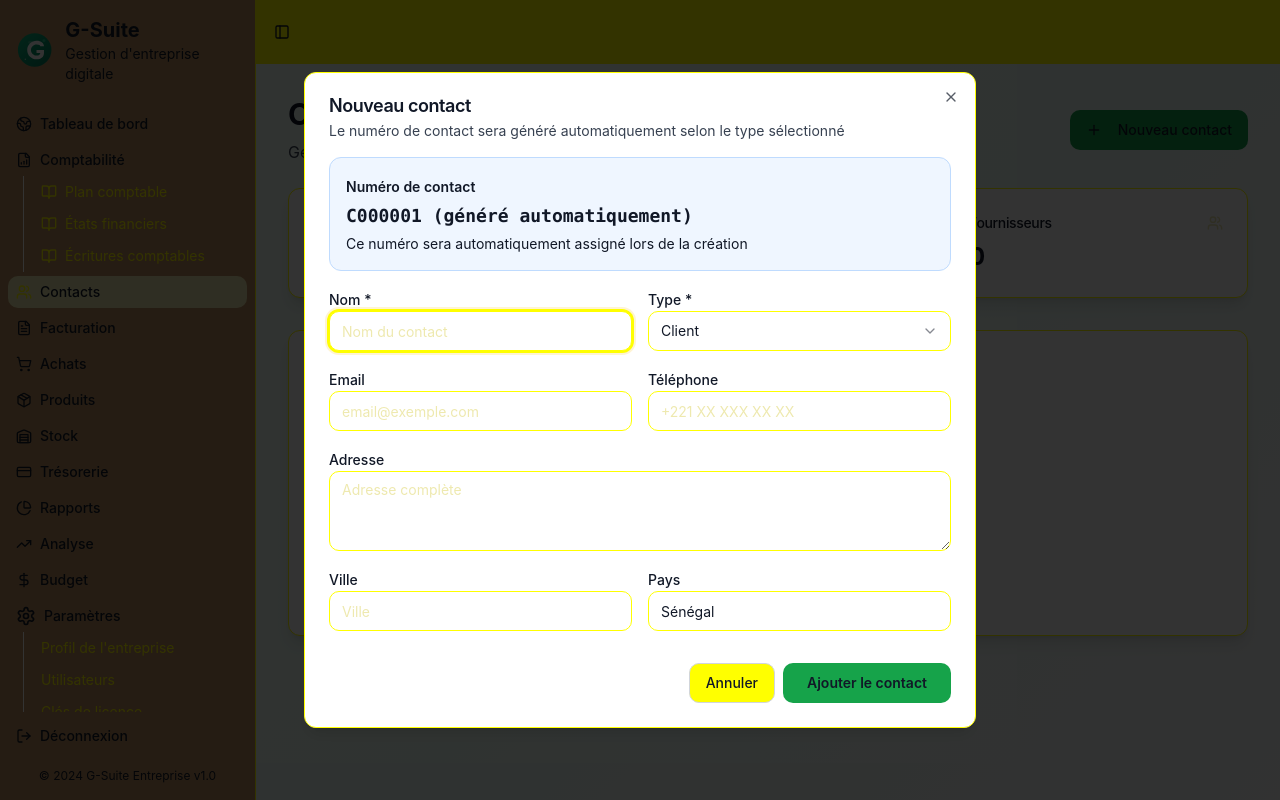
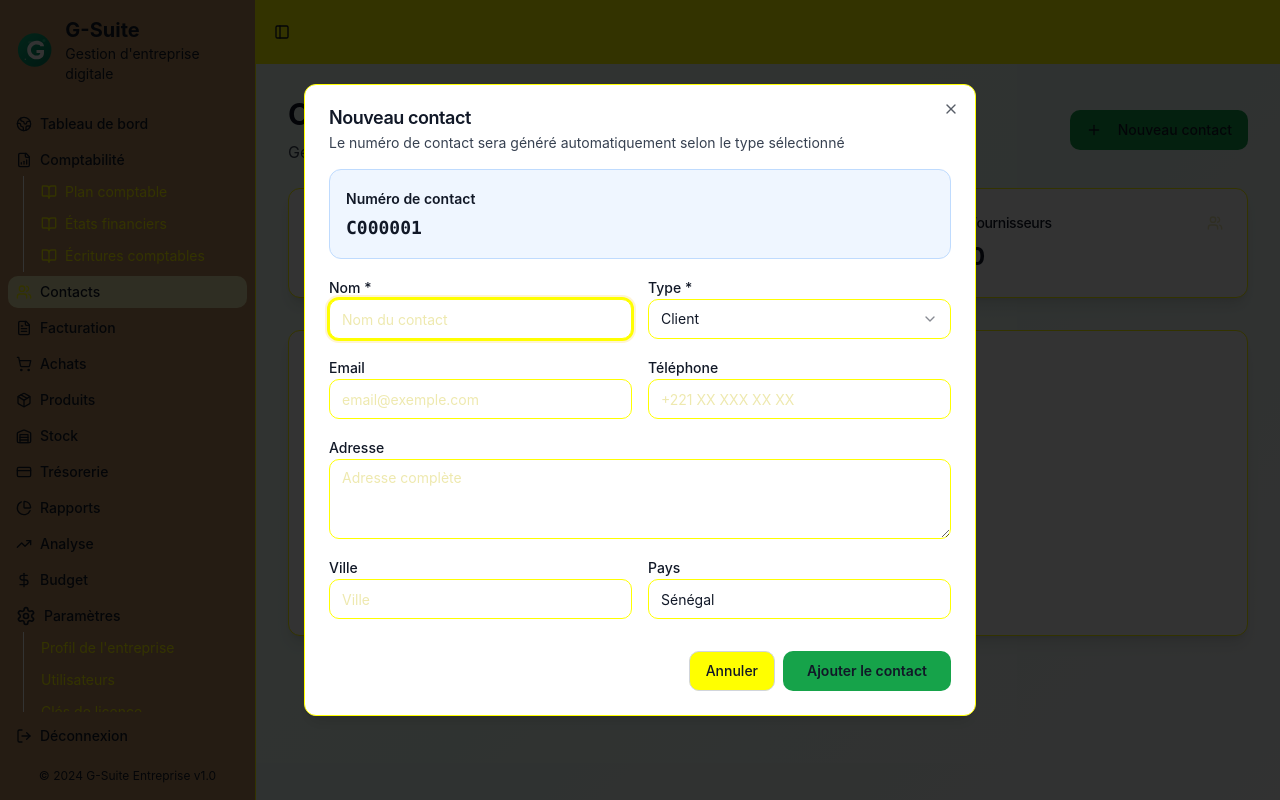
Before and after one commit to IbrahimaCisse82/g-suite, a React (Vite) app: page /contacts in a window 1280 px wide. Both pictures are taken after a click on the button "Nouveau contact". Built offline with nearby package versions, Linux system fonts and the light colour scheme; no server answers; the database is empty.

Commit message:
Remove auto-generated text
Remove the "Ce numéro sera automatiquement assigné lors de la création" text from the contact form.

```diff
--- a/src/components/contacts/ContactForm.tsx
+++ b/src/components/contacts/ContactForm.tsx
@@ -1,4 +1,3 @@
-
 import React from 'react';
 import { useForm } from 'react-hook-form';
 import { zodResolver } from '@hookform/resolvers/zod';
@@ -40,7 +39,7 @@ export const ContactForm = ({ onSubmit, onCancel, loading }: ContactFormProps) =
 
   const generatePreviewNumber = (type: string) => {
     const prefix = type === 'client' ? 'C' : 'F';
-    return `${prefix}000001 (généré automatiquement)`;
+    return `${prefix}000001`;
   };
 
   const onFormSubmit = (data: ContactFormData) => {
@@ -57,9 +56,6 @@ export const ContactForm = ({ onSubmit, onCancel, loading }: ContactFormProps) =
           <div className="mt-1 text-blue-700 font-mono text-lg font-bold">
             {generatePreviewNumber(typeValue || 'client')}
           </div>
-          <p className="text-sm text-blue-600 mt-1">
-            Ce numéro sera automatiquement assigné lors de la création
-          </p>
         </div>
 
         <div className="grid grid-cols-2 gap-4">
```
